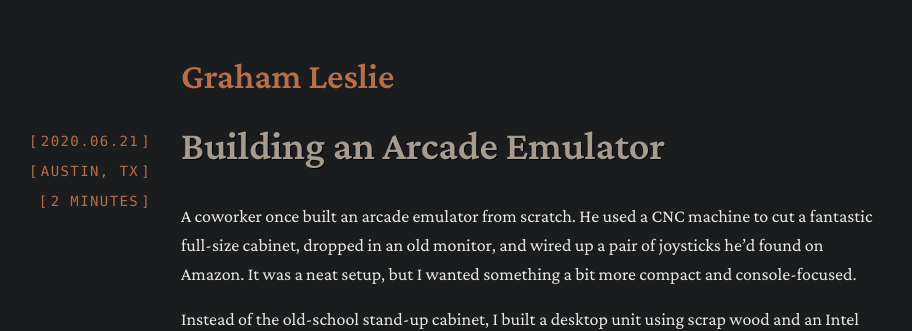
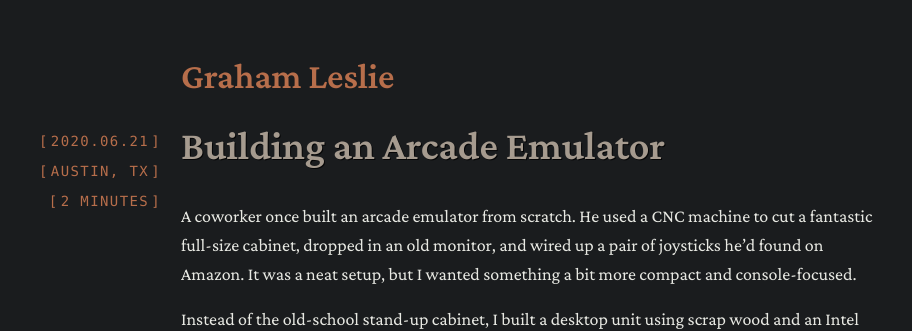
Before and after one commit to grahamleslie/grahamleslie.github.io, a Jekyll site: the page built from _posts/2020-06-21-building-an-arcade-emulator.md, in a window 1280 px wide. Shown: the top 331 px of the page, without its empty margins (109-1021 px from the left). Built offline with Jekyll 4.4.1, drawn with Linux system fonts in a browser that asks for light colours; nearby versions of some CDN libraries; some web fonts are replaced.

Commit message:
Polishes

```diff
--- a/Gemfile
+++ b/Gemfile
@@ -1,5 +1,6 @@
 source 'https://rubygems.org'
 
+gem 'base64'
 gem 'bigdecimal'
 gem 'csv'
 gem 'jekyll-sitemap'
--- a/_includes/custom-head.html
+++ b/_includes/custom-head.html
@@ -7,6 +7,6 @@
 <link rel="preconnect" href="https://fonts.googleapis.com" />
 <link rel="preconnect" href="https://fonts.gstatic.com" crossorigin />
 <link
-  href="https://fonts.googleapis.com/css2?family=Crimson+Pro:ital,wght@0,200..900;1,200..900&family=Instrument+Sans:ital,wght@0,400..700;1,400..700&family=Space+Mono:ital,wght@0,400;0,700;1,400;1,700&display=swap"
+  href="https://fonts.googleapis.com/css2?family=Crimson+Pro:ital,wght@0,200..900;1,200..900&family=Cascadia+Code&display=swap"
   rel="stylesheet"
 />
--- a/_sass/layout.scss
+++ b/_sass/layout.scss
@@ -92,8 +92,7 @@ img {
 .home p a {
   @extend .meta;
   margin-right: $spacing-lg;
-  color: $nicks-cove-rust !important;
-  font-weight: $font-weight-semibold;
+  font-weight: $font-weight-bold;
 }
 
 // Site header
@@ -170,7 +169,7 @@ nav > a {
   font-size: $font-size-xs;
   text-transform: uppercase;
   letter-spacing: 0.1em;
-  color: $accent-color;
+  color: $nicks-cove-rust;
 }
 
 .post-meta {
@@ -182,17 +181,16 @@ nav > a {
 
   @media (min-width: 1100px) {
     position: absolute;
-    left: -180px;
+    left: -220px;
     top: 8px;
     flex-direction: column;
     gap: $spacing-sm;
     text-align: right;
-    width: 150px;
+    width: 200px;
     margin-bottom: 0;
   }
 
   span {
-    color: $nicks-cove-rust;
     &::before {
       content: "[";
       margin-right: 2px;
--- a/_sass/variables.scss
+++ b/_sass/variables.scss
@@ -13,9 +13,7 @@ $accent-hover: $nicks-cove-rust;
 // Typography - Apple font stack
 $header-font-stack: "Crimson Pro", "Georgia", serif;
 $body-font-stack: "Crimson Pro", "Georgia", serif;
-$code-font-stack: "SF Mono", "SF Mono Regular", "SF Mono Medium",
-  "SF Mono SemiBold", "SF Mono Bold", "SF Mono Heavy", "SF Mono Black", "Menlo",
-  "Monaco", "Consolas", monospace;
+$code-font-stack: "Cascadia Code", "Menlo", "Monaco", "Consolas", monospace;
 $font-size-base: 18px;
 $font-size-large: 22px;
 $font-size-xl: 36px;
@@ -28,6 +26,7 @@ $line-height-tight: 1.2;
 $font-weight-regular: 400;
 $font-weight-medium: 500;
 $font-weight-semibold: 600;
+$font-weight-bold: 700;
 
 // Spacing
 $spacing-xs: 4px;
```
Also changed, not shown: Gemfile.lock.
